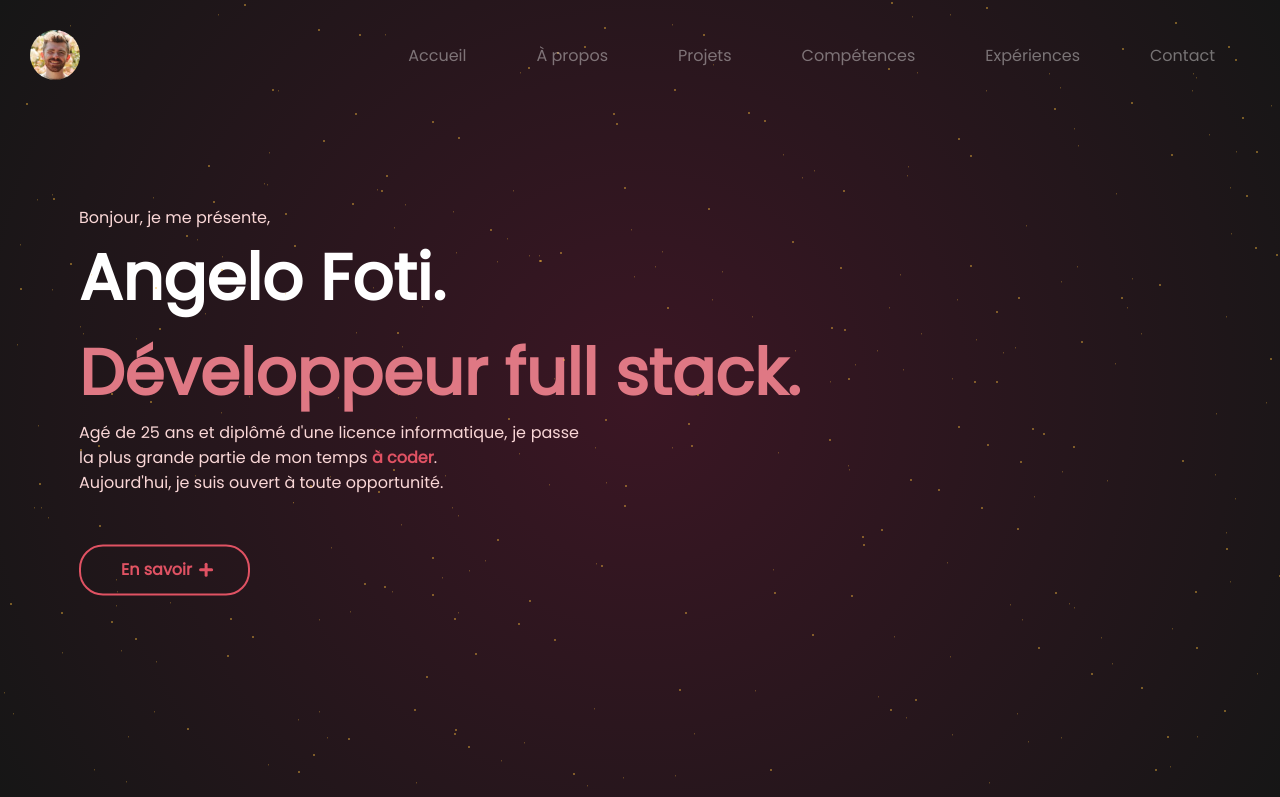
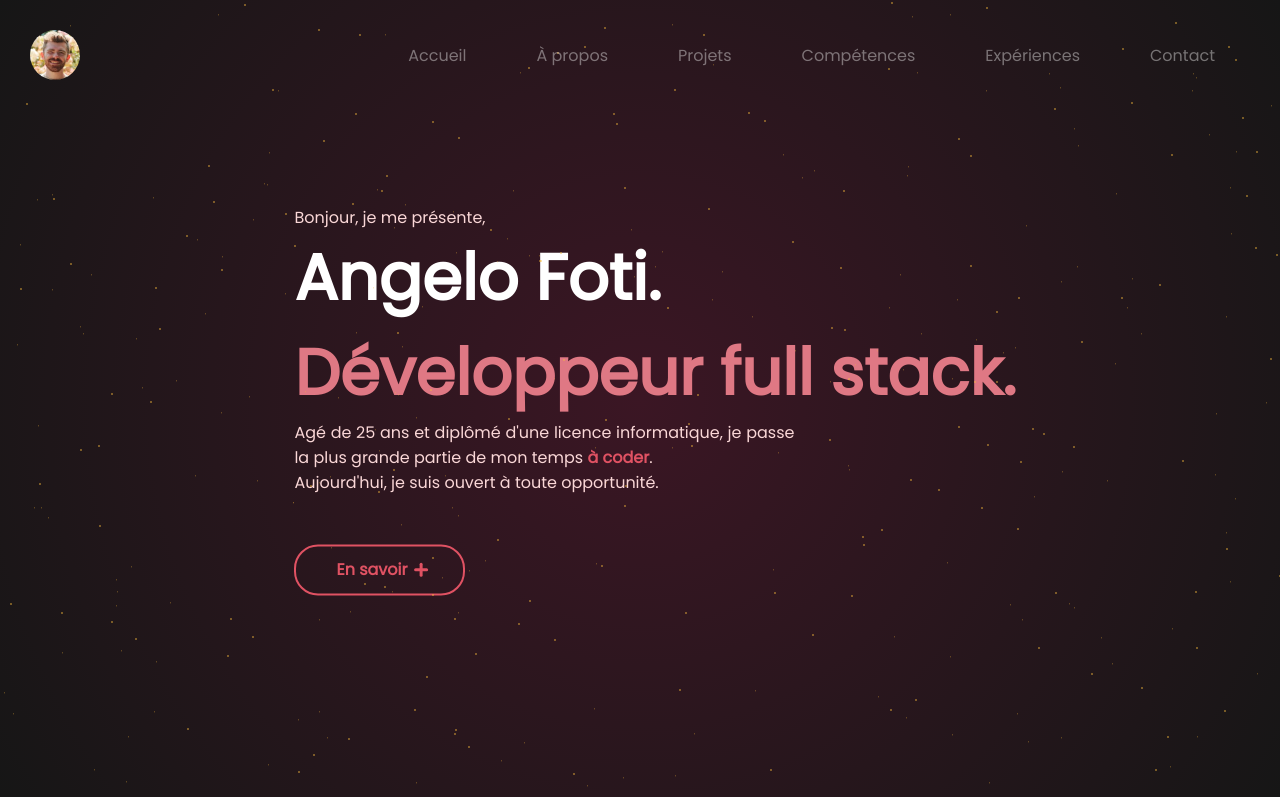
Before and after one commit to ulgrude/portfolio, a plain HTML site: page index.html in a window 1280 px wide. Shown: the top 797 px of the page. Drawn offline with Linux system fonts and the light colour scheme.

Commit message:
Update style.css

```diff
--- a/CSS/style.css
+++ b/CSS/style.css
@@ -134,7 +134,7 @@ html {
 }
 
 .width90 {
-    width: 90%;
+    max-width: 90%;
 }
 
 @media screen and (max-width: 800px) {
```
